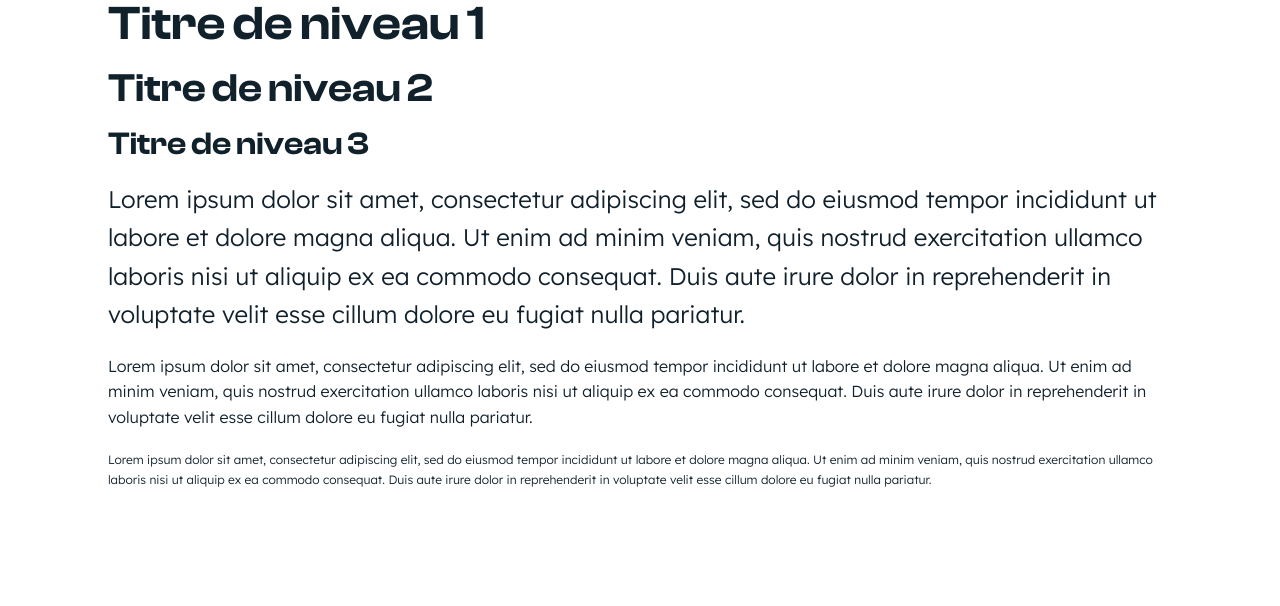
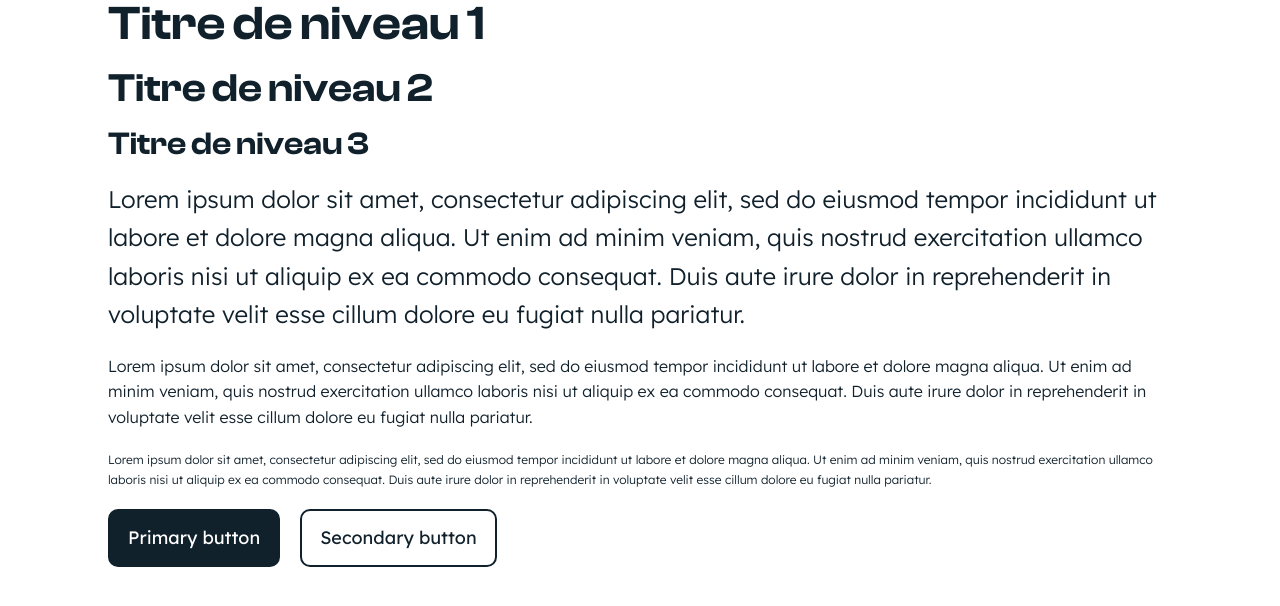
Before and after one commit to comeheral/portfolio-2023, a Next.js app: page /design in a window 1280 px wide. Shown: the top 606 px of the page. Built offline with nearby package versions, Linux system fonts and the light colour scheme; a web font is replaced by a local one.

Commit message:
button component

```diff
--- a/src/app/design/page.jsx
+++ b/src/app/design/page.jsx
@@ -1,5 +1,8 @@
 import Heading from '@/components/Heading';
 import Text from '@/components/Text';
+import Button from '@/components/Button';
+
+import '@/styles/pages/design.scss';
 
 export default function DesignSystem() {
   return (
@@ -11,6 +14,9 @@ export default function DesignSystem() {
       <Text size="lg">Lorem ipsum dolor sit amet, consectetur adipiscing elit, sed do eiusmod tempor incididunt ut labore et dolore magna aliqua. Ut enim ad minim veniam, quis nostrud exercitation ullamco laboris nisi ut aliquip ex ea commodo consequat. Duis aute irure dolor in reprehenderit in voluptate velit esse cillum dolore eu fugiat nulla pariatur.</Text>
       <Text size="md">Lorem ipsum dolor sit amet, consectetur adipiscing elit, sed do eiusmod tempor incididunt ut labore et dolore magna aliqua. Ut enim ad minim veniam, quis nostrud exercitation ullamco laboris nisi ut aliquip ex ea commodo consequat. Duis aute irure dolor in reprehenderit in voluptate velit esse cillum dolore eu fugiat nulla pariatur.</Text>
       <Text size="sm">Lorem ipsum dolor sit amet, consectetur adipiscing elit, sed do eiusmod tempor incididunt ut labore et dolore magna aliqua. Ut enim ad minim veniam, quis nostrud exercitation ullamco laboris nisi ut aliquip ex ea commodo consequat. Duis aute irure dolor in reprehenderit in voluptate velit esse cillum dolore eu fugiat nulla pariatur.</Text>
+
+      <Button link="">Primary button</Button>
+      <Button link="" variant="outline">Secondary button</Button>
     </main>
   )
 }
--- /dev/null
+++ b/src/components/Button.jsx
@@ -0,0 +1,23 @@
+import Link from 'next/link'
+import '@/styles/components/button.scss';
+
+{/*
+  Props :
+  - variant : solid, outline
+*/}
+
+function Button({ className, children, link, variant }){
+  return(
+    <Link className={`button button--${variant} ${className}`} href={link}>
+      <span className="button__text">{children}</span>
+      <div className="button__bg"></div>
+    </Link>
+  )
+}
+
+Button.defaultProps = {
+  className: "",
+  variant: "solid"
+};
+
+export default Button;
--- /dev/null
+++ b/src/styles/components/button.scss
@@ -0,0 +1,68 @@
+.button{
+  display: inline-block;
+  position: relative;
+  font-size: 14px;
+  font-weight: 400;
+  line-height: 160%;
+  padding: 20px;
+  border-radius: 10px;
+  z-index: 1;
+  transition: transform .2s;
+
+  @media (min-width: $bp-md){
+    font-size: 18px;
+  }
+
+  &__text{
+    display: block;
+    position: relative;
+    z-index: 1;
+    font-family: $text-font;
+    font-weight: 400;
+    font-size: 18px;
+    line-height: 100%;
+  }
+
+  &__bg{
+    background: $dark;
+    position: absolute;
+    top: 0;
+    left: 0;
+    width: 100%;
+    height: 100%;
+    border-radius: 10px;
+    transition: transform .2s;
+  }
+
+  @media (hover: hover){
+    &:hover .button__bg{
+      transform: scale(1.05);
+    }
+  }
+
+  /* &:active .button__bg{
+    transform: scale(1);
+  } */
+
+  &--solid{
+    color: $white;
+  }
+}
+
+.button--solid{
+  color: $white;
+
+  .button__bg{
+    background: $dark;
+    border: 2px solid $dark;
+  };
+}
+
+.button--outline{
+  color: $dark;
+
+  .button__bg{
+    background: transparent;
+    border: 2px solid $dark;
+  };
+}
--- /dev/null
+++ b/src/styles/pages/design.scss
@@ -0,0 +1,4 @@
+.button{
+  margin-right: 20px;
+  margin-bottom: 20px;
+}
```
